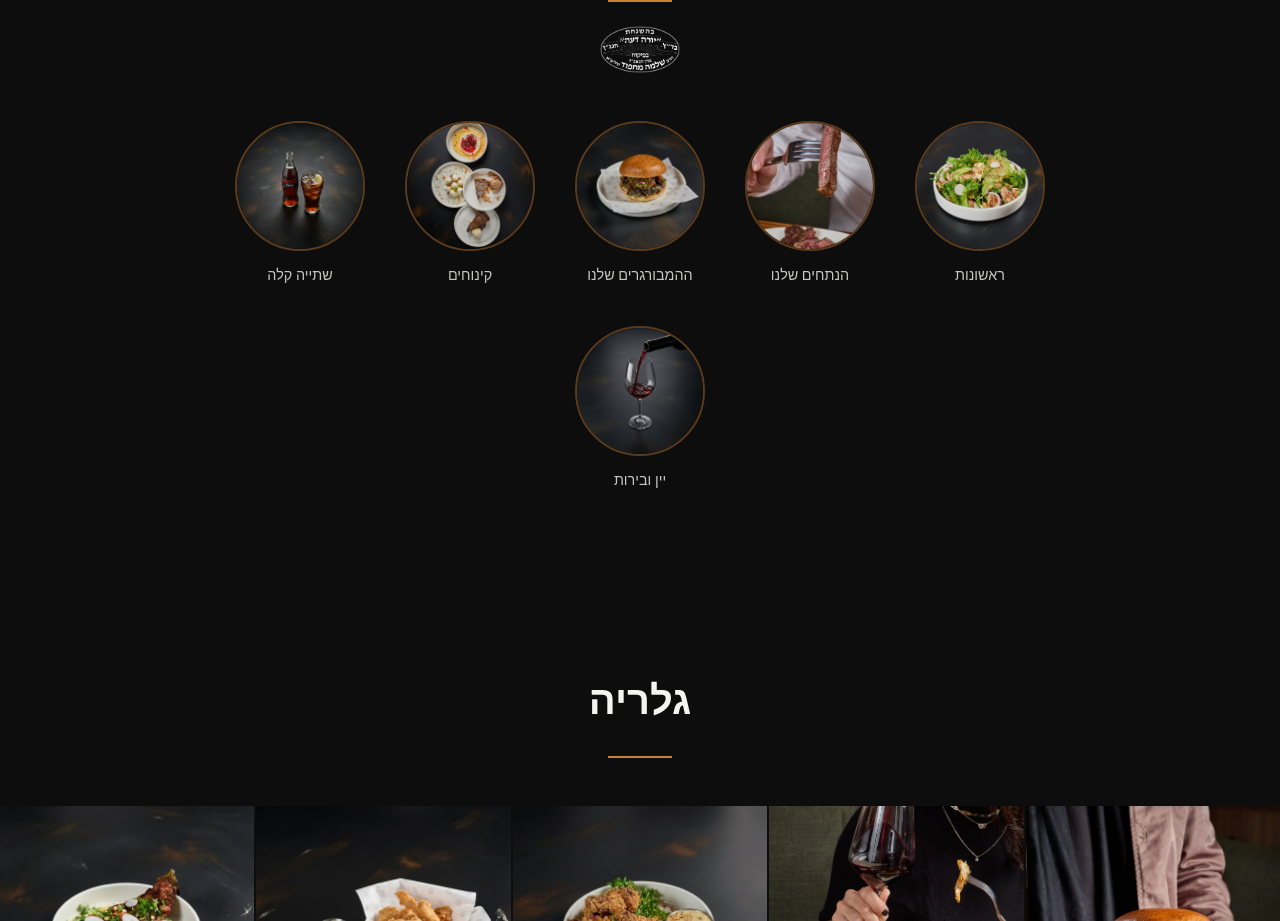
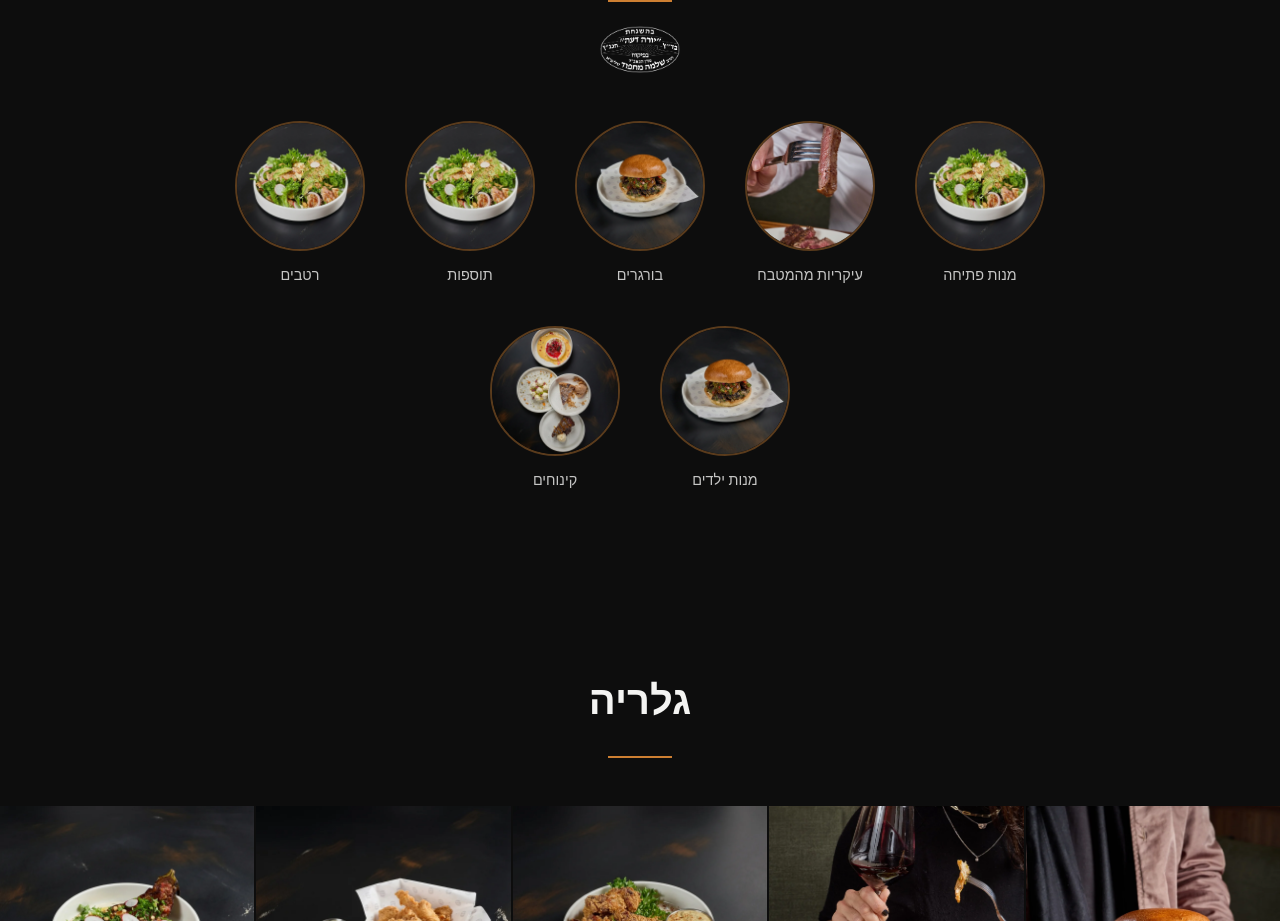
Before and after one commit to Idosegev23/meatup, a Next.js app: page / in a window 1280 px wide. Shown: the part 1980-2901 px from the top of the page. Built offline with nearby package versions, Linux system fonts and the light colour scheme.

Commit message:
Update menu with real restaurant items

```diff
--- a/src/data/menu.ts
+++ b/src/data/menu.ts
@@ -4,7 +4,7 @@ export interface MenuItem {
     he: string;
     en: string;
   };
-  description: {
+  description?: {
     he: string;
     en: string;
   };
@@ -25,127 +25,69 @@ export const menuData: MenuCategory[] = [
   {
     id: "starters",
     name: {
-      he: "ראשונות",
+      he: "מנות פתיחה",
       en: "Starters"
     },
     image: "/imgs/meatupimgs/firsts.webp",
     items: [
       {
-        id: "carpaccio",
-        name: { he: "קרפצ'יו פילה בקר", en: "Beef Fillet Carpaccio" },
-        description: {
-          he: "פרוסות דקות של פילה בקר, שמן זית כתית, עלי רוקט וצנוברים קלויים",
-          en: "Thinly sliced beef fillet, extra virgin olive oil, arugula and toasted pine nuts"
-        },
-        price: 78
+        id: "bagel",
+        name: { he: "בייגל ירושלמי", en: "Jerusalem Bagel" },
+        price: 38
       },
       {
-        id: "tataki",
-        name: { he: "טאטאקי בקר", en: "Beef Tataki" },
-        description: {
-          he: "פרוסות בקר צרובות, רוטב פונזו, בצל ירוק ושומשום",
-          en: "Seared beef slices, ponzu sauce, scallions and sesame"
-        },
-        price: 72
+        id: "eggplant-steak",
+        name: { he: "חציל STEAK", en: "Eggplant Steak" },
+        price: 42
       },
       {
-        id: "kebab-starters",
-        name: { he: "קבב על האש", en: "Grilled Kebab" },
-        description: {
-          he: "שיפודי קבב טלה מתובלים, טחינה גולמית ופיתה חמה",
-          en: "Spiced lamb kebab skewers, raw tahini and warm pita"
-        },
-        price: 68
+        id: "beef-cigar",
+        name: { he: "סיגר בקר", en: "Beef Cigar" },
+        price: 46
       },
       {
-        id: "bone-marrow",
-        name: { he: "מח עצם צלוי", en: "Roasted Bone Marrow" },
-        description: {
-          he: "מח עצם בתנור, מלח גס, פטרוזיליה וטוסטים",
-          en: "Oven-roasted bone marrow, coarse salt, parsley and toasts"
-        },
-        price: 64
-      },
-      {
-        id: "hummus",
-        name: { he: "חומוס הבית", en: "House Hummus" },
-        description: {
-          he: "חומוס קרמי עם טחינה, שמן זית ופיתה טרייה",
-          en: "Creamy hummus with tahini, olive oil and fresh pita"
-        },
+        id: "crispy-nuggets",
+        name: { he: "קריספי נאגטס", en: "Crispy Nuggets" },
         price: 38
       }
     ]
   },
   {
-    id: "steaks",
+    id: "mains",
     name: {
-      he: "הנתחים שלנו",
-      en: "Our Cuts"
+      he: "עיקריות מהמטבח",
+      en: "Main Courses"
     },
     image: "/imgs/meatupimgs/meats.webp",
     items: [
       {
-        id: "ribeye",
-        name: { he: "ריביי 400 גרם", en: "Ribeye 400g" },
-        description: {
-          he: "ריביי מיושן, שומן משויש מושלם, מוגש עם חמאת עשבים",
-          en: "Aged ribeye, perfect marbling, served with herb butter"
-        },
-        price: 218
+        id: "roasted-chicken-leg",
+        name: { he: "כרע עוף צלוי", en: "Roasted Chicken Leg" },
+        price: 66
       },
       {
-        id: "fillet",
-        name: { he: "פילה מיניון 300 גרם", en: "Fillet Mignon 300g" },
-        description: {
-          he: "הנתח הרך ביותר, צליית מדיום רר מומלצת",
-          en: "The most tender cut, medium rare recommended"
-        },
-        price: 198
+        id: "chicken-breast",
+        name: { he: "חזה עוף בפלנצ'ה", en: "Grilled Chicken Breast" },
+        price: 62
       },
       {
-        id: "entrecote",
-        name: { he: "אנטריקוט 350 גרם", en: "Entrecôte 350g" },
-        description: {
-          he: "אנטריקוט מיושן 28 יום, עסיסי ומלא טעם",
-          en: "28-day aged entrecôte, juicy and full of flavor"
-        },
-        price: 178
+        id: "lettuce-salad",
+        name: { he: "סלט חסות ופרגית צלויה", en: "Lettuce Salad with Grilled Chicken" },
+        price: 66
       },
       {
-        id: "tomahawk",
-        name: { he: "טומהוק 800 גרם", en: "Tomahawk 800g" },
-        description: {
-          he: "סטייק מרשים על העצם, מושלם לשיתוף",
-          en: "Impressive bone-in steak, perfect for sharing"
-        },
-        price: 398
+        id: "kebab-salad",
+        name: { he: "סלט קבב אנטריקוט וירקות שדה", en: "Entrecote Kebab Salad with Field Vegetables" },
+        price: 66
       },
       {
-        id: "picanha",
-        name: { he: "פיקניה 350 גרם", en: "Picanha 350g" },
-        description: {
-          he: "נתח ברזילאי קלאסי עם שכבת שומן מושלמת",
-          en: "Classic Brazilian cut with perfect fat cap"
-        },
-        price: 158
+        id: "beef-soup",
+        name: { he: "מרק בשר בבישול ארוך", en: "Slow-Cooked Beef Soup" },
+        price: 52
       },
       {
-        id: "asado",
-        name: { he: "אסאדו בשלוש שעות", en: "3-Hour Braised Short Ribs" },
-        description: {
-          he: "צלעות בקר בישול ארוך, פירה חלק ורוטב יין אדום",
-          en: "Slow-braised beef short ribs, smooth mash and red wine reduction"
-        },
-        price: 148
-      },
-      {
-        id: "lamb-chops",
-        name: { he: "צלעות טלה", en: "Lamb Chops" },
-        description: {
-          he: "צלעות טלה על הגריל, שום קונפי וירקות צלויים",
-          en: "Grilled lamb chops, garlic confit and roasted vegetables"
-        },
+        id: "ribeye-select",
+        name: { he: "Ribeye Select (אנטריקוט 300 גר')", en: "Ribeye Select (Entrecote 300g)" },
         price: 168
       }
     ]
@@ -153,55 +95,160 @@ export const menuData: MenuCategory[] = [
   {
     id: "burgers",
     name: {
-      he: "ההמבורגרים שלנו",
-      en: "Our Burgers"
+      he: "בורגרים",
+      en: "Burgers"
     },
     image: "/imgs/meatupimgs/burgers.webp",
     items: [
       {
-        id: "classic-burger",
-        name: { he: "המבורגר קלאסי", en: "Classic Burger" },
-        description: {
-          he: "200 גרם בקר טרי, בצל מקורמל, חסה ועגבנייה בלחמנייה ביתית",
-          en: "200g fresh beef, caramelized onion, lettuce and tomato in house bun"
-        },
-        price: 78
+        id: "meatup-burger",
+        name: { he: "מיטאפ בורגר", en: "Meatup Burger" },
+        price: 64
       },
       {
-        id: "cheese-burger",
-        name: { he: "צ'יזבורגר", en: "Cheeseburger" },
-        description: {
-          he: "200 גרם בקר טרי, גבינת קשיו טבעונית מותכת, מלפפון חמוץ וחרדל דיז'ון",
-          en: "200g fresh beef, melted vegan cashew cheese, pickles and Dijon mustard"
-        },
-        price: 84
+        id: "midtown-burger",
+        name: { he: "מידטאון בורגר", en: "Midtown Burger" },
+        price: 66
       },
       {
-        id: "bbq-burger",
-        name: { he: "המבורגר BBQ", en: "BBQ Burger" },
-        description: {
-          he: "200 גרם בקר, רוטב ברביקיו, בצל פריך וגבינת קשיו מעושנת",
-          en: "200g beef, BBQ sauce, crispy onions and smoked vegan cashew cheese"
-        },
-        price: 86
+        id: "topup-300",
+        name: { he: "טופאפ 300", en: "TopUp 300" },
+        price: 82
       },
       {
-        id: "double-burger",
-        name: { he: "דאבל המבורגר", en: "Double Burger" },
-        description: {
-          he: "400 גרם בקר כפול, גבינת קשיו כפולה, כל התוספות",
-          en: "400g double beef, double vegan cashew cheese, all the toppings"
-        },
-        price: 108
+        id: "smash-and-eggs",
+        name: { he: "סמאש אנד אגס", en: "Smash and Eggs" },
+        price: 66
       },
       {
-        id: "shawarma-burger",
-        name: { he: "המבורגר שווארמה", en: "Shawarma Burger" },
-        description: {
-          he: "200 גרם בקר עם תיבול שווארמה, טחינה ומלפפונים כבושים",
-          en: "200g beef with shawarma spices, tahini and pickled cucumbers"
-        },
-        price: 82
+        id: "chicken-ranch",
+        name: { he: "צ'יקן ראנצ'", en: "Chicken Ranch" },
+        price: 62
+      }
+    ]
+  },
+  {
+    id: "sides",
+    name: {
+      he: "תוספות",
+      en: "Sides"
+    },
+    image: "/imgs/meatupimgs/firsts.webp",
+    items: [
+      {
+        id: "ranch-salad",
+        name: { he: "סלט חסות ראנץ", en: "Ranch Lettuce Salad" },
+        price: 22
+      },
+      {
+        id: "green-salad",
+        name: { he: "סלט ירוק", en: "Green Salad" },
+        price: 22
+      },
+      {
+        id: "fries",
+        name: { he: "צ'יפס", en: "Fries" },
+        price: 20
+      },
+      {
+        id: "potatoes",
+        name: { he: "פוטטוס", en: "Potatoes" },
+        price: 24
+      },
+      {
+        id: "mashed",
+        name: { he: "פירה", en: "Mashed Potatoes" },
+        price: 24
+      },
+      {
+        id: "green-beans",
+        name: { he: "שעועית ירוקה", en: "Green Beans" },
+        price: 24
+      },
+      {
+        id: "caramelized-onion",
+        name: { he: "בצל מקורמל", en: "Caramelized Onion" },
+        price: 6
+      },
+      {
+        id: "jalapeno",
+        name: { he: "חלפניו על הפלנצ'ה", en: "Grilled Jalapeño" },
+        price: 6
+      },
+      {
+        id: "smash-patty-100",
+        name: { he: "קציצת סמאש 100 גרם", en: "Smash Patty 100g" },
+        price: 22
+      },
+      {
+        id: "patty-230",
+        name: { he: "קציצה 230 גרם", en: "Patty 230g" },
+        price: 30
+      },
+      {
+        id: "fried-egg",
+        name: { he: "ביצת עין", en: "Fried Egg" },
+        price: 10
+      }
+    ]
+  },
+  {
+    id: "sauces",
+    name: {
+      he: "רטבים",
+      en: "Sauces"
+    },
+    image: "/imgs/meatupimgs/firsts.webp",
+    items: [
+      {
+        id: "aioli-coriander",
+        name: { he: "איולי כוסברה", en: "Coriander Aioli" },
+        price: 4
+      },
+      {
+        id: "aioli-garlic",
+        name: { he: "איולי שום", en: "Garlic Aioli" },
+        price: 4
+      },
+      {
+        id: "aioli-meatup",
+        name: { he: "איולי מיט אפ", en: "Meatup Aioli" },
+        price: 4
+      },
+      {
+        id: "aioli-peppers",
+        name: { he: "איולי פלפלים שרופים", en: "Roasted Pepper Aioli" },
+        price: 4
+      },
+      {
+        id: "aioli-ranch",
+        name: { he: "איולי ראנץ", en: "Ranch Aioli" },
+        price: 4
+      }
+    ]
+  },
+  {
+    id: "kids",
+    name: {
+      he: "מנות ילדים",
+      en: "Kids Menu"
+    },
+    image: "/imgs/meatupimgs/burgers.webp",
+    items: [
+      {
+        id: "kids-burger",
+        name: { he: "בורגר ילדים", en: "Kids Burger" },
+        price: 58
+      },
+      {
+        id: "kids-schnitzel",
+        name: { he: "שניצלוני חזה עוף", en: "Chicken Breast Schnitzel" },
+        price: 58
+      },
+      {
+        id: "kids-chicken",
+        name: { he: "פרגית ילדים", en: "Kids Chicken" },
+        price: 58
       }
     ]
   },
@@ -214,186 +261,29 @@ export const menuData: MenuCategory[] = [
     image: "/imgs/meatupimgs/deserts.webp",
     items: [
       {
-        id: "chocolate",
-        name: { he: "פונדנט שוקולד", en: "Chocolate Fondant" },
-        description: {
-          he: "עוגת שוקולד חמה עם לב נוזלי, מוגש עם גלידת וניל פרווה",
-          en: "Warm chocolate cake with molten center, served with parve vanilla ice cream"
-        },
-        price: 52
+        id: "fondant",
+        name: { he: "פונדנט שוקולד חם", en: "Hot Chocolate Fondant" },
+        price: 48
       },
       {
-        id: "malabi",
-        name: { he: "מלבי", en: "Malabi" },
-        description: {
-          he: "קינוח חלב פרווה עם סירופ ורדים ואגוזים קצוצים",
-          en: "Parve milk pudding with rose syrup and crushed nuts"
-        },
-        price: 38
-      },
-      {
-        id: "sorbet",
-        name: { he: "סורבה פירות", en: "Fruit Sorbet" },
-        description: {
-          he: "סורבה טרייה מפירות העונה, שלוש כדורים",
-          en: "Fresh seasonal fruit sorbet, three scoops"
-        },
+        id: "kinder-cookies",
+        name: { he: "קוקיס קינדר", en: "Kinder Cookies" },
         price: 42
       },
       {
-        id: "baklava",
-        name: { he: "בקלאווה", en: "Baklava" },
-        description: {
-          he: "בקלאווה ביתית עם אגוזים ודבש",
-          en: "Homemade baklava with nuts and honey"
-        },
-        price: 44
-      }
-    ]
-  },
-  {
-    id: "soft-drinks",
-    name: {
-      he: "שתייה קלה",
-      en: "Soft Drinks"
-    },
-    image: "/imgs/meatupimgs/bevreges.webp",
-    items: [
-      {
-        id: "cola",
-        name: { he: "קולה / קולה זירו", en: "Cola / Cola Zero" },
-        description: {
-          he: "330 מ\"ל",
-          en: "330ml"
-        },
-        price: 14
+        id: "pistachio-tart",
+        name: { he: "טארט פיסטוק לימון", en: "Pistachio Lemon Tart" },
+        price: 42
       },
       {
-        id: "sprite",
-        name: { he: "ספרייט", en: "Sprite" },
-        description: {
-          he: "330 מ\"ל",
-          en: "330ml"
-        },
-        price: 14
+        id: "panna-cotta",
+        name: { he: "קרם פנקוטה", en: "Panna Cotta" },
+        price: 46
       },
       {
-        id: "fanta",
-        name: { he: "פאנטה", en: "Fanta" },
-        description: {
-          he: "330 מ\"ל",
-          en: "330ml"
-        },
-        price: 14
-      },
-      {
-        id: "water",
-        name: { he: "מים מינרליים", en: "Mineral Water" },
-        description: {
-          he: "500 מ\"ל",
-          en: "500ml"
-        },
-        price: 12
-      },
-      {
-        id: "sparkling",
-        name: { he: "מים מוגזים", en: "Sparkling Water" },
-        description: {
-          he: "330 מ\"ל",
-          en: "330ml"
-        },
-        price: 14
-      },
-      {
-        id: "juice",
-        name: { he: "מיץ טבעי", en: "Fresh Juice" },
-        description: {
-          he: "תפוזים / גזר / לימונדה",
-          en: "Orange / Carrot / Lemonade"
-        },
-        price: 22
-      },
-      {
-        id: "coffee",
-        name: { he: "קפה", en: "Coffee" },
-        description: {
-          he: "אספרסו, אמריקנו, קפה שחור",
-          en: "Espresso, Americano, Black Coffee"
-        },
-        price: 14
-      }
-    ]
-  },
-  {
-    id: "wine-beer",
-    name: {
-      he: "יין ובירות",
-      en: "Wine & Beer"
-    },
-    image: "/imgs/meatupimgs/wine.webp",
-    items: [
-      {
-        id: "wine-red-glass",
-        name: { he: "יין אדום - כוס", en: "Red Wine - Glass" },
-        description: {
-          he: "יין אדום מובחר מהיקב הגולן",
-          en: "Selected red wine from Golan Heights Winery"
-        },
-        price: 48
-      },
-      {
-        id: "wine-white-glass",
-        name: { he: "יין לבן - כוס", en: "White Wine - Glass" },
-        description: {
-          he: "יין לבן קריר ומרענן",
-          en: "Chilled refreshing white wine"
-        },
+        id: "strawberries",
+        name: { he: "תותים", en: "Strawberries" },
         price: 44
-      },
-      {
-        id: "wine-red-bottle",
-        name: { he: "יין אדום - בקבוק", en: "Red Wine - Bottle" },
-        description: {
-          he: "מבחר בקבוקי יין אדום מהארץ ומהעולם",
-          en: "Selection of red wine bottles from Israel and worldwide"
-        },
-        price: 180
-      },
-      {
-        id: "wine-white-bottle",
-        name: { he: "יין לבן - בקבוק", en: "White Wine - Bottle" },
-        description: {
-          he: "מבחר בקבוקי יין לבן מהארץ ומהעולם",
-          en: "Selection of white wine bottles from Israel and worldwide"
-        },
-        price: 160
-      },
-      {
-        id: "beer-draft",
-        name: { he: "בירה מהחבית", en: "Draft Beer" },
-        description: {
-          he: "בירה טרייה מהחבית, 500 מ\"ל",
-          en: "Fresh draft beer, 500ml"
-        },
-        price: 32
-      },
-      {
-        id: "beer-bottle",
-        name: { he: "בירה בבקבוק", en: "Bottle Beer" },
-        description: {
-          he: "מבחר בירות מקומיות ומיובאות",
-          en: "Selection of local and imported beers"
-        },
-        price: 28
-      },
-      {
-        id: "beer-craft",
-        name: { he: "בירה בוטיק", en: "Craft Beer" },
-        description: {
-          he: "בירות בוטיק ישראליות",
-          en: "Israeli craft beers"
-        },
-        price: 36
       }
     ]
   }
```
Also changed, not shown: src/app/menu/page.tsx (+5 -3 lines), src/components/Menu.tsx (+5 -3 lines).
